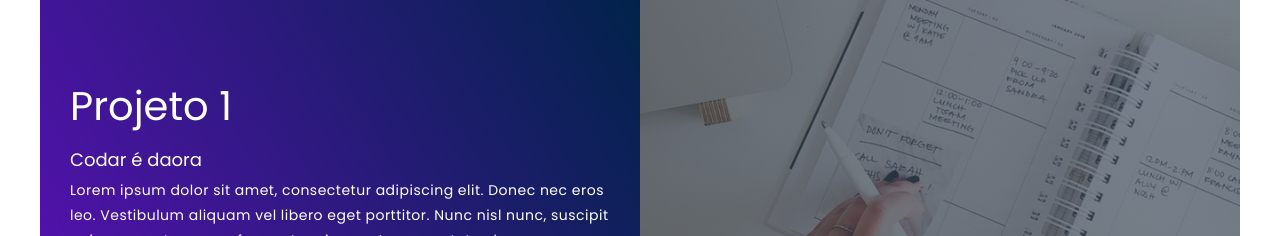
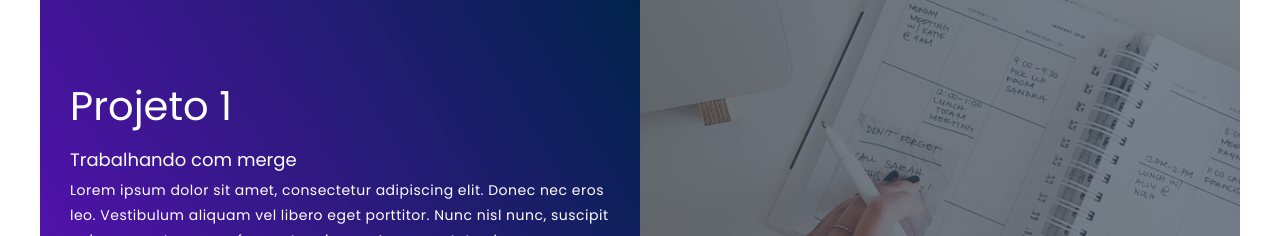
Before and after one commit to FelipeBorgesCWB/portfolio-rafael, a plain HTML site: page index.html in a window 1280 px wide. Shown: the part 1186-1422 px from the top of the page. Drawn offline with Linux system fonts and the light colour scheme.

Commit message:
update project 1 description

```diff
--- a/index.html
+++ b/index.html
@@ -29,7 +29,7 @@
                 <div class="project-item">
                     <div class="project-info">
                         <h1>Projeto 1</h1>
-                        <h2>Codar é daora</h2>
+                        <h2>Trabalhando com merge</h2>
                         <p>Lorem ipsum dolor sit amet, consectetur adipiscing elit. Donec nec eros leo. Vestibulum
                             aliquam vel libero eget porttitor. Nunc nisl nunc, suscipit quis quam ut, congue fermentum
                             ipsum. In consectetur, leo a accumsan eleifend, tortor leo eleifend nunc, sed pulvinar neque
```
